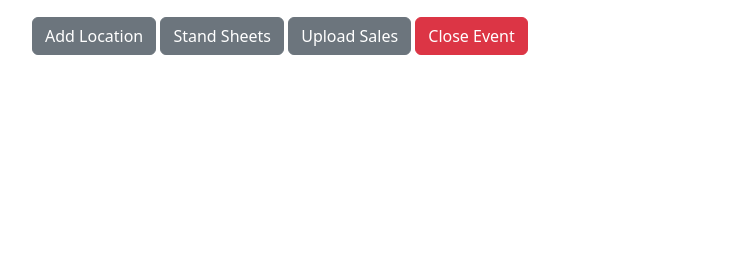
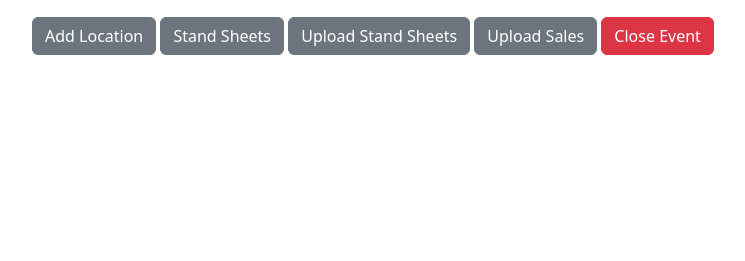
Before and after one commit to 0xCarti/InvoiceManager, a Python web app: template app/templates/events/view_event.html in a window 1280 px wide. Shown: the part 95-356 px from the top of the page, without its empty margins (50-795 px from the left). Run offline with Jinja, Linux system fonts and the light colour scheme; the template is opened without the code that fills it, so the values that code supplies are empty; some libraries are stand-ins or nearby versions.

Commit message:
Add event-level stand sheet upload button

```diff
--- a/app/templates/events/view_event.html
+++ b/app/templates/events/view_event.html
@@ -6,6 +6,9 @@
 <a class="btn btn-secondary" href="{{ url_for('event.add_location', event_id=event.id) }}">Add Location</a>
 {% endif %}
 <a class="btn btn-secondary" href="{{ url_for('event.bulk_stand_sheets', event_id=event.id) }}">Stand Sheets</a>
+{% if not event.closed %}
+<a class="btn btn-secondary" href="{{ url_for('event.scan_stand_sheet') }}">Upload Stand Sheets</a>
+{% endif %}
 {% if event.event_type == 'inventory' %}
 <a class="btn btn-secondary" href="{{ url_for('event.bulk_count_sheets', event_id=event.id) }}">Count Sheets</a>
 {% endif %}
@@ -20,7 +23,6 @@
             <a href="{{ url_for('event.stand_sheet', event_id=event.id, location_id=el.location_id) }}">Stand Sheet</a>
             {% if event.event_type == 'inventory' %}| <a href="{{ url_for('event.count_sheet', event_id=event.id, location_id=el.location_id) }}">Count Sheet</a>{% endif %} |
             <a href="{{ url_for('event.add_terminal_sale', event_id=event.id, el_id=el.id) }}">Enter Sales</a> |
-            <a href="{{ url_for('event.scan_stand_sheet') }}">Upload Stand Sheet</a> |
             <a href="{{ url_for('event.confirm_location', event_id=event.id, el_id=el.id) }}">Confirm</a>
         {% else %}
             Stand Sheet | Terminal Sales
```
